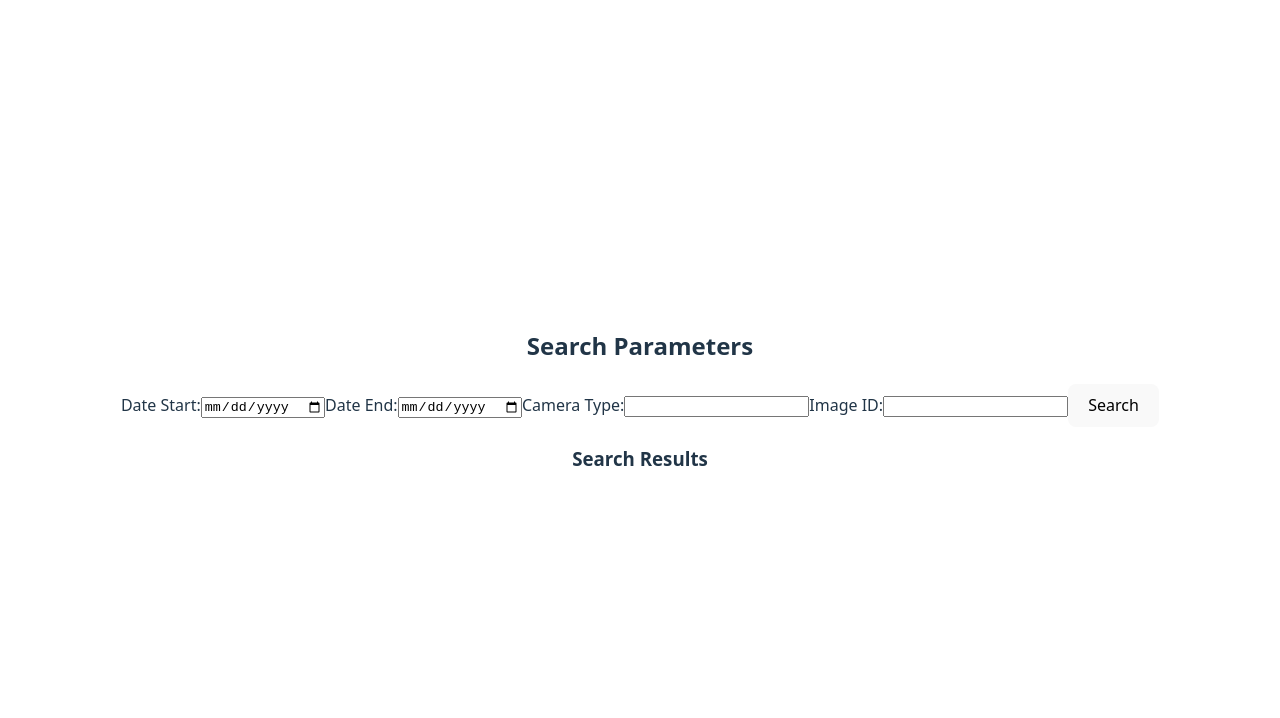
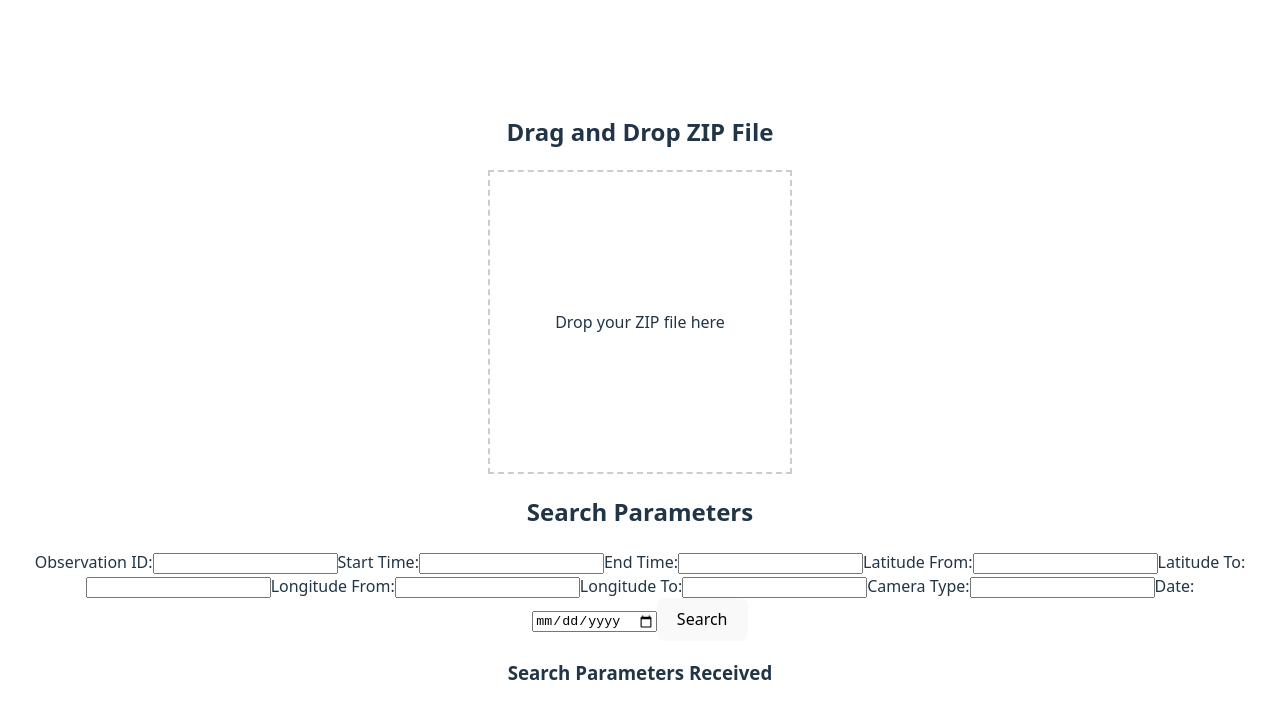
Before and after one commit to VictorFrank/mastersmockui, a React (Vite) app: page / in a window 1280 px wide. Shown: the top 718 px of the page. Built offline with nearby package versions, Linux system fonts and the light colour scheme.

Commit message:
created ingest and flightplan, added hook into storage system api from search and ingest

```diff
--- /dev/null
+++ b/src/ingest.jsx
@@ -0,0 +1,71 @@
+import React, { useState } from 'react';
+
+function Ingest() {
+    const [message, setMessage] = useState('');
+
+    const handleDragOver = (e) => {
+        e.preventDefault();
+        e.stopPropagation();
+    };
+
+    const handleDrop = (e) => {
+        e.preventDefault();
+        e.stopPropagation();
+
+        const files = e.dataTransfer.files;
+        if (files.length > 0) {
+            const file = files[0];
+
+            if (file.type === 'application/zip') {
+                const formData = new FormData();
+                formData.append('file', file);
+
+                fetch('http://localhost:8080/batch', {
+                    method: 'POST',
+                    body: formData,
+                })
+                    .then((response) => {
+                        if (!response.ok) {
+                            throw new Error(`HTTP error! status: ${response.status}`);
+                        }
+                        return response.json();
+                    })
+                    .then((data) => {
+                        setMessage('File uploaded successfully!');
+                        console.log('Response:', data);
+                    })
+                    .catch((error) => {
+                        setMessage('Error uploading file.');
+                        console.error('Error:', error);
+                    });
+            } else {
+                setMessage('Please upload a valid ZIP file.');
+            }
+        }
+    };
+
+    return (
+        <div>
+            <h2>Drag and Drop ZIP File</h2>
+            <div
+                onDragOver={handleDragOver}
+                onDrop={handleDrop}
+                style={{
+                    width: '300px',
+                    height: '300px',
+                    border: '2px dashed #ccc',
+                    display: 'flex',
+                    alignItems: 'center',
+                    justifyContent: 'center',
+                    margin: '20px auto',
+                    textAlign: 'center',
+                }}
+            >
+                Drop your ZIP file here
+            </div>
+            {message && <p>{message}</p>}
+        </div>
+    );
+}
+
+export default Ingest;
--- a/src/main.jsx
+++ b/src/main.jsx
@@ -3,9 +3,11 @@ import { createRoot } from 'react-dom/client'
 import './index.css'
 import App from './App.jsx'
 import Search from "./search.jsx";
+import Ingest from "./ingest.jsx";
 
 createRoot(document.getElementById('root')).render(
   <StrictMode>
-    <Search />
+      <Ingest />
+      <Search />
   </StrictMode>,
 )
--- a/src/search.jsx
+++ b/src/search.jsx
@@ -3,10 +3,15 @@ import React, {useState} from 'react';
 function search() {
 
     const [searchParams, setSearchParams] = useState({
-        dateStart: '',
-        dateEnd: '',
-        cameraType: '',
-        imageId: '',
+        obs_id: '',
+        start_time: '',
+        end_time: '',
+        lat_from: '',
+        lat_to: '',
+        lon_from: '',
+        lon_to: '',
+        camera: '',
+        date: '',
     });
 
     const [results, setResults] = useState([]);
@@ -20,10 +25,45 @@ function search() {
     };
 
     const handleSearch = () => {
+        const baseUrl = 'http://localhost:8081/images';
+
+        const queryString = Object.entries(searchParams)
+            .filter(([_, value]) => value)
+            .map(([key, value]) => `${encodeURIComponent(key)}=${encodeURIComponent(value)}`)
+            .join('&');
+
+        const fullUrl = `${baseUrl}?${queryString}`;
+
+        console.log(`Fetching data from: ${fullUrl}`);
+
         const simulatedResults = [
-            {dateStart: searchParams.dateStart, dateEnd: searchParams.dateEnd, cameraType: searchParams.cameraType, imageId: searchParams.imageId },
+            {obs_id: searchParams.obs_id, start_time: searchParams.start_time, end_time: searchParams.end_time,
+            lat_from: searchParams.lat_from, lat_to: searchParams.lat_to, lon_from: searchParams.lon_from, lon_to: searchParams.lon_to,
+            camera: searchParams.camera, date: searchParams.date},
         ];
         setResults(simulatedResults)
+
+        fetch(fullUrl)
+            .then((response) => {
+                if (!response.ok) {
+                    throw new Error(`HTTP error! status: ${response.status}`);
+                }
+                return response.blob(); // Get the response as a Blob
+            })
+            .then((blob) => {
+                // Create a download link for the ZIP file
+                const url = window.URL.createObjectURL(blob);
+                const a = document.createElement('a');
+                a.href = url;
+                a.download = 'data.zip'; // Set the desired file name
+                document.body.appendChild(a);
+                a.click();
+                a.remove();
+                window.URL.revokeObjectURL(url); // Clean up the URL object
+            })
+            .catch((error) => {
+                console.error('Error fetching ZIP file:', error);
+            });
     }
 
     return(
@@ -31,38 +71,75 @@ function search() {
             <h2>Search Parameters</h2>
             <form>
                 <label>
-                    Date Start:
+                    Observation ID:
                     <input
-                        type="date"
-                        name="dateStart"
-                        value={searchParams.dateStart}
+                        name="obs_id"
+                        value={searchParams.obs_id}
                         onChange={handleInputChange}
                     />
                 </label>
                 <label>
-                    Date End:
+                    Start Time:
                     <input
-                        type="date"
-                        name="dateEnd"
-                        value={searchParams.dateEnd}
+                        name="start_time"
+                        value={searchParams.start_time}
+                        onChange={handleInputChange}
+                    />
+                </label>
+                <label>
+                    End Time:
+                    <input
+                        name="end_time"
+                        value={searchParams.end_time}
+                        onChange={handleInputChange}
+                    />
+                </label>
+                <label>
+                    Latitude From:
+                    <input
+                        name="lat_from"
+                        value={searchParams.lat_from}
+                        onChange={handleInputChange}
+                    />
+                </label>
+                <label>
+                    Latitude To:
+                    <input
+                        name="lat_to"
+                        value={searchParams.lat_to}
+                        onChange={handleInputChange}
+                    />
+                </label>
+                <label>
+                    Longitude From:
+                    <input
+                        name="lon_from"
+                        value={searchParams.lon_from}
+                        onChange={handleInputChange}
+                    />
+                </label>
+                <label>
+                    Longitude To:
+                    <input
+                        name="lon_to"
+                        value={searchParams.lon_to}
                         onChange={handleInputChange}
                     />
                 </label>
                 <label>
                     Camera Type:
                     <input
-                        type="text"
-                        name="cameraType"
-                        value={searchParams.cameraType}
+                        name="camera"
+                        value={searchParams.camera}
                         onChange={handleInputChange}
                     />
                 </label>
                 <label>
-                    Image ID:
+                    Date:
                     <input
-                        type="text"
-                        name="imageId"
-                        value={searchParams.imageId}
+                        type="date"
+                        name="date"
+                        value={searchParams.date}
                         onChange={handleInputChange}
                     />
                 </label>
@@ -71,24 +148,34 @@ function search() {
                 </button>
             </form>
 
-            <h3>Search Results</h3>
+            <h3>Search Parameters Received</h3>
             {results.length > 0 && (
                 <table border="1">
                     <thead>
                         <tr>
-                            <th>Date Start</th>
-                            <th>Date End</th>
-                            <th>Camera Type</th>
-                            <th>Image ID</th>
+                            <th>observation ID</th>
+                            <th>start time</th>
+                            <th>end time</th>
+                            <th>lat from</th>
+                            <th>lat to</th>
+                            <th>lon from</th>
+                            <th>lon to</th>
+                            <th>camera type</th>
+                            <th>date</th>
                         </tr>
                     </thead>
                     <tbody>
                         {results.map((result, index) => (
                             <tr key={index}>
-                                <td>{result.dateStart}</td>
-                                <td>{result.dateEnd}</td>
-                                <td>{result.cameraType}</td>
-                                <td>{result.imageId}</td>
+                                <td>{result.obs_id}</td>
+                                <td>{result.start_time}</td>
+                                <td>{result.end_time}</td>
+                                <td>{result.lat_from}</td>
+                                <td>{result.lat_to}</td>
+                                <td>{result.lon_from}</td>
+                                <td>{result.lon_to}</td>
+                                <td>{result.camera}</td>
+                                <td>{result.date}</td>
                             </tr>
                         ))}
                     </tbody>
```
Also changed, not shown: src/flightPlan.jsx (added).
